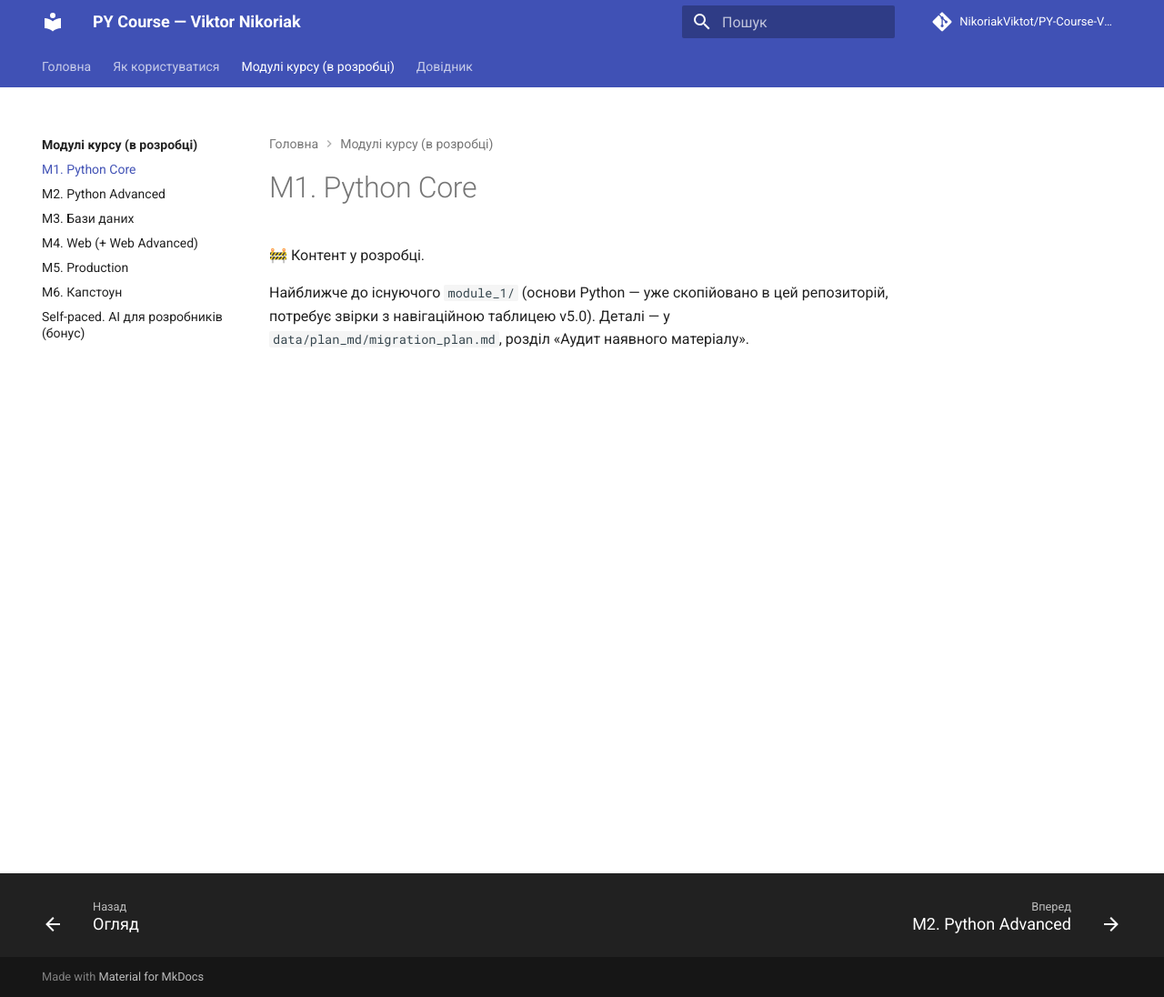
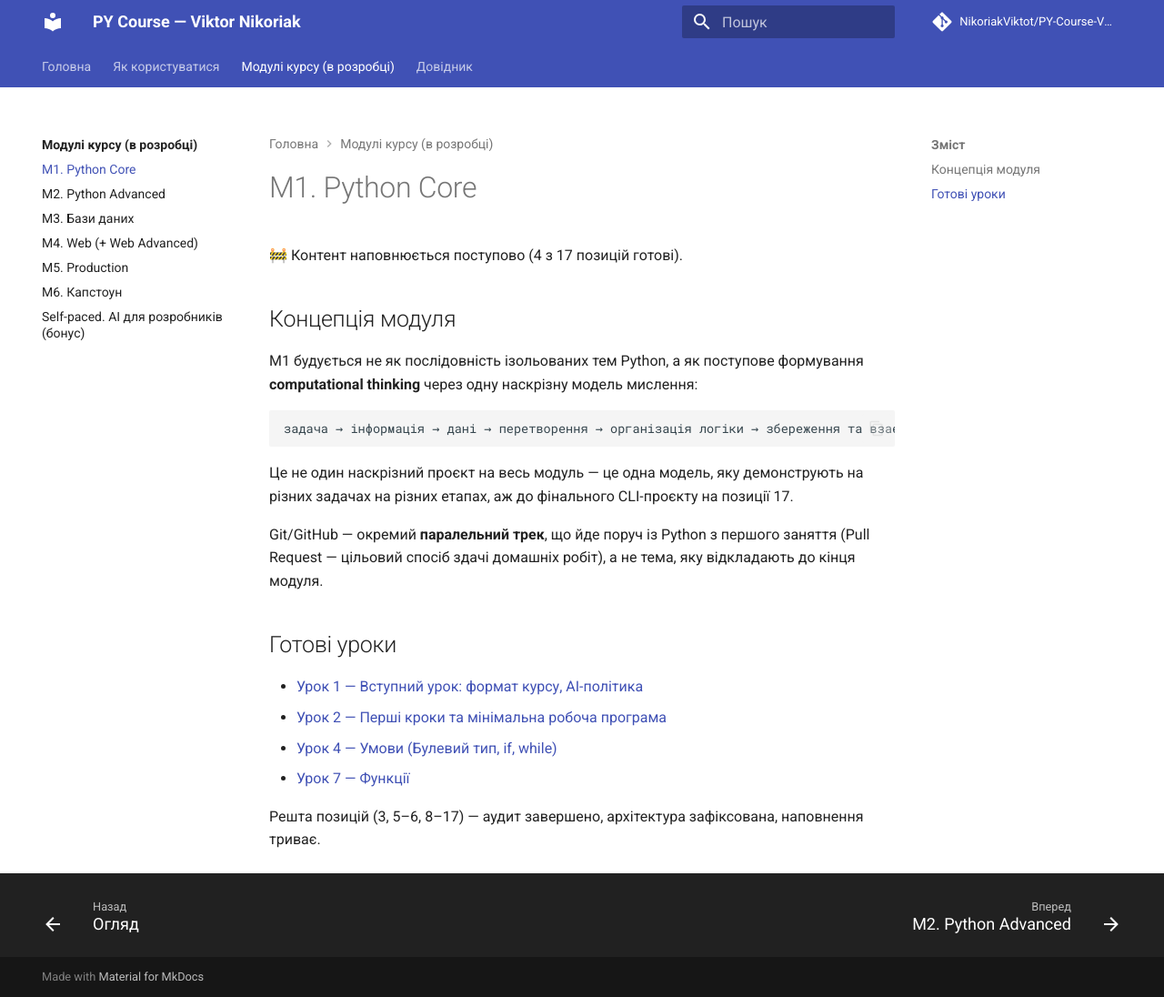
Before and after one commit to BohomolovR/PY-Course-Victor-Nikoriak-22-09-2026, an MkDocs documentation site: the page built from docs/modules/m1_python_core.md, in a window 1280 px wide and 1096 px high. Shown: the whole window at 91% size. Built offline with MkDocs 1.6.1 and Material for MkDocs 9.7.7, drawn with Linux system fonts in a browser that asks for light colours; comment, search, counter and statistics services are not loaded.

Commit message:
Update M1 module page with locked architecture and available lessons

````diff
--- a/docs/modules/m1_python_core.md
+++ b/docs/modules/m1_python_core.md
@@ -1,5 +1,24 @@
 # М1. Python Core
 
-🚧 Контент у розробці.
+🚧 Контент наповнюється поступово (4 з 17 позицій готові).
 
-Найближче до існуючого `module_1/` (основи Python — уже скопійовано в цей репозиторій, потребує звірки з навігаційною таблицею v5.0). Деталі — у `data/plan_md/migration_plan.md`, розділ «Аудит наявного матеріалу».
+## Концепція модуля
+
+М1 будується не як послідовність ізольованих тем Python, а як поступове формування **computational thinking** через одну наскрізну модель мислення:
+
+```text
+задача → інформація → дані → перетворення → організація логіки → збереження та взаємодія → система
+```
+
+Це не один наскрізний проєкт на весь модуль — це одна модель, яку демонструють на різних задачах на різних етапах, аж до фінального CLI-проєкту на позиції 17.
+
+Git/GitHub — окремий **паралельний трек**, що йде поруч із Python з першого заняття (Pull Request — цільовий спосіб здачі домашніх робіт), а не тема, яку відкладають до кінця модуля.
+
+## Готові уроки
+
+- [Урок 1 — Вступний урок: формат курсу, AI-політика](https://github.com/NikoriakViktot/PY-Course-Victor-Nikoriak-22-09-2026/blob/main/module_1/lessons/lesson_01_intro_and_course_format/note_lesson_01_intro.ipynb)
+- [Урок 2 — Перші кроки та мінімальна робоча програма](https://github.com/NikoriakViktot/PY-Course-Victor-Nikoriak-22-09-2026/blob/main/module_1/lessons/lesson_02_first_steps_environment_setup/note_lesson_02_first_steps.ipynb)
+- [Урок 4 — Умови (Булевий тип, if, while)](https://github.com/NikoriakViktot/PY-Course-Victor-Nikoriak-22-09-2026/blob/main/module_1/lessons/lesson_04_conditions_and_control/note_lesson_04_conditions.ipynb)
+- [Урок 7 — Функції](https://github.com/NikoriakViktot/PY-Course-Victor-Nikoriak-22-09-2026/blob/main/module_1/lessons/lesson_07_functions/note_lesson_07_functions.ipynb)
+
+Решта позицій (3, 5–6, 8–17) — аудит завершено, архітектура зафіксована, наповнення триває.
````
